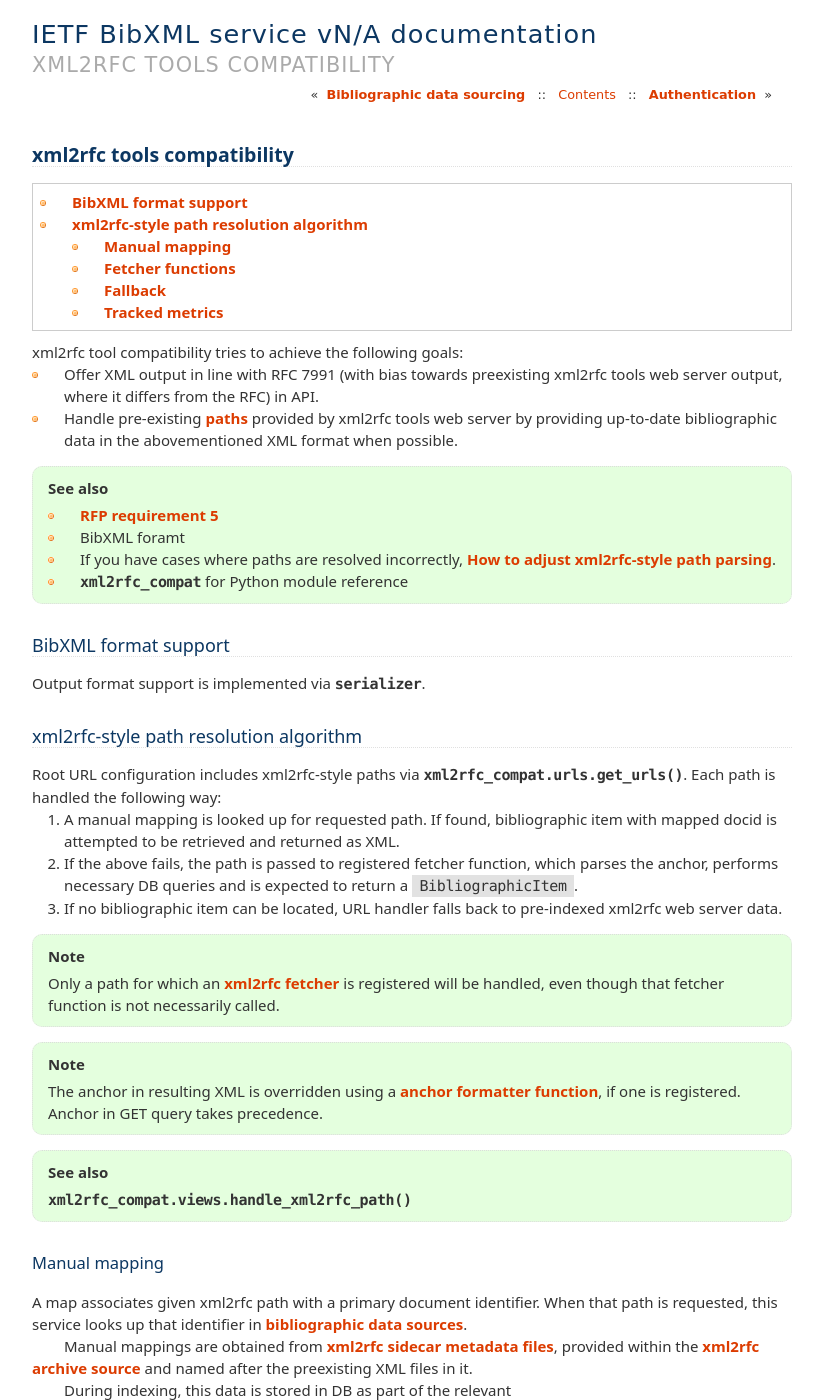
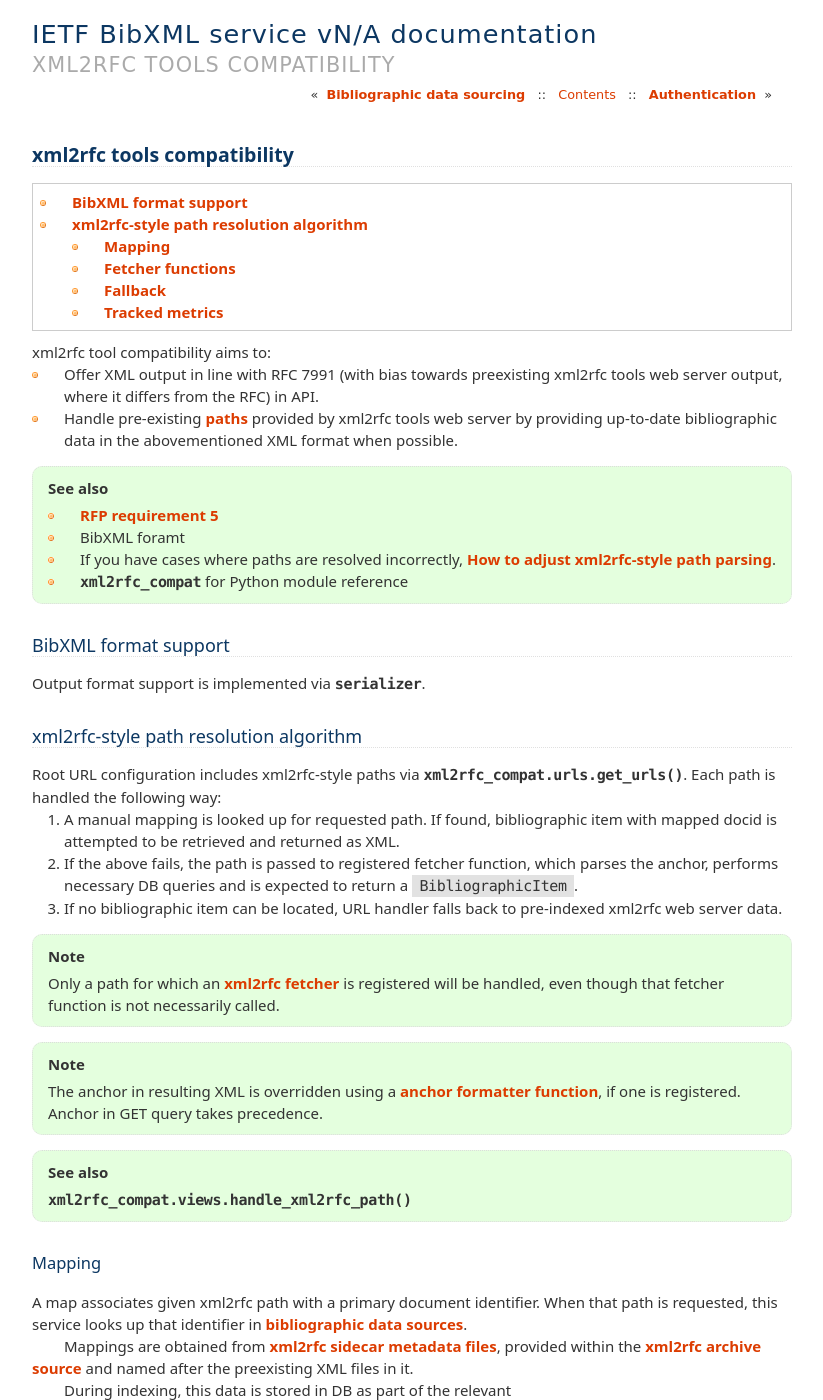
Before and after one commit to ietf-tools/bibxml-service, a Sphinx documentation site: the page built from docs/topics/xml2rfc-compat.rst, in a window 1280 px wide and 1400 px high. Shown: the whole window, without its empty margins (228-1051 px from the left). Built offline with Sphinx 7.4.7, drawn with Linux system fonts in a browser that asks for light colours; pages that are not in the unit, such as notebooks, are missing from menus.

Commit message:
docs(xml2rfc-compat): phrasing

```diff
--- a/docs/topics/xml2rfc-compat.rst
+++ b/docs/topics/xml2rfc-compat.rst
@@ -5,7 +5,7 @@
 .. contents::
    :local:
 
-xml2rfc tool compatibility tries to achieve the following goals:
+xml2rfc tool compatibility aims to:
 
 - Offer XML output in line with RFC 7991
   (with bias towards preexisting xml2rfc tools web server output,
@@ -64,15 +64,15 @@
 
 .. seealso:: :func:`xml2rfc_compat.views.handle_xml2rfc_path()`
 
-Manual mapping
---------------
+Mapping
+-------
 
 A map associates given xml2rfc path with a :term:`primary document identifier`.
 When that path is requested, this service looks up that identifier
 in :term:`bibliographic data sources <bibliographic data source>`.
 
-Manual mappings are obtained
-from :term:`xml2rfc sidecar metadata files <xml2rfc sidecar metadata file>`,
+Mappings are obtained from
+:term:`xml2rfc sidecar metadata files <xml2rfc sidecar metadata file>`,
 provided within the :term:`xml2rfc archive source`
 and named after the preexisting XML files in it.
 
```
